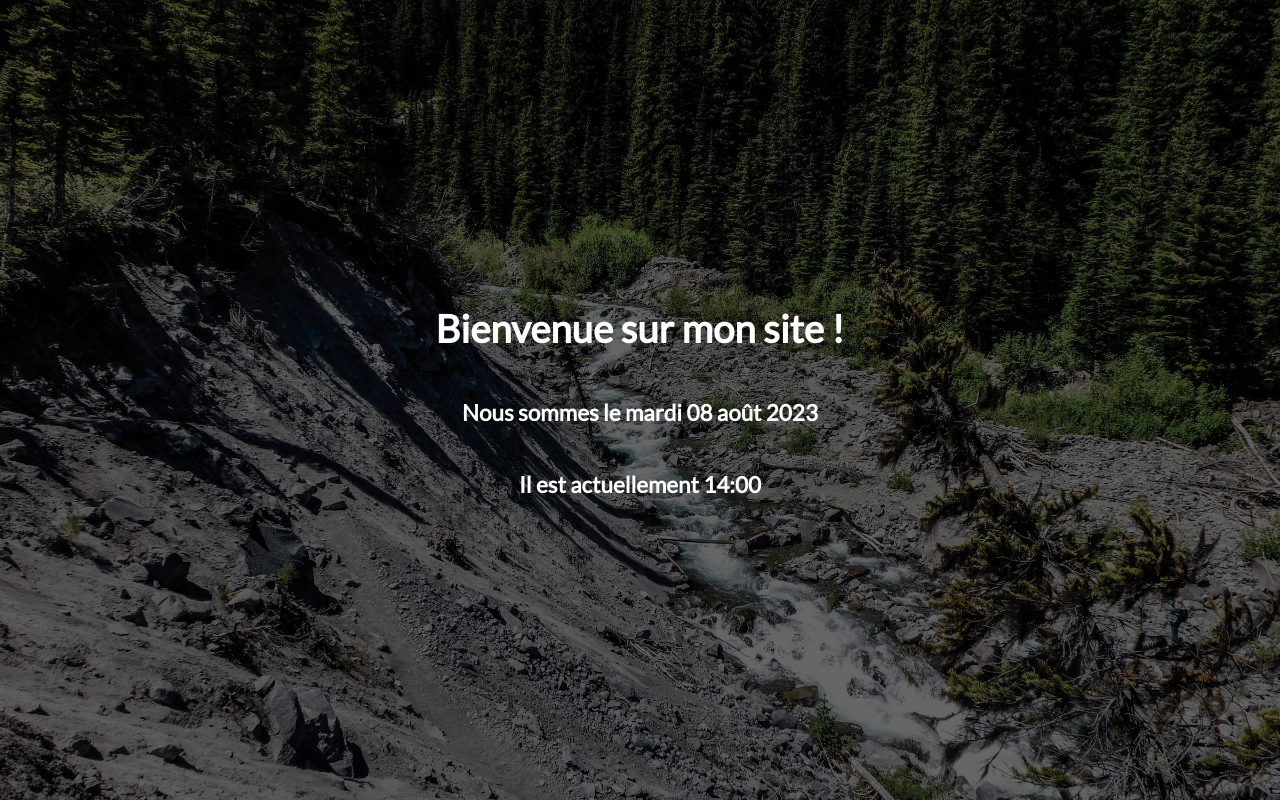
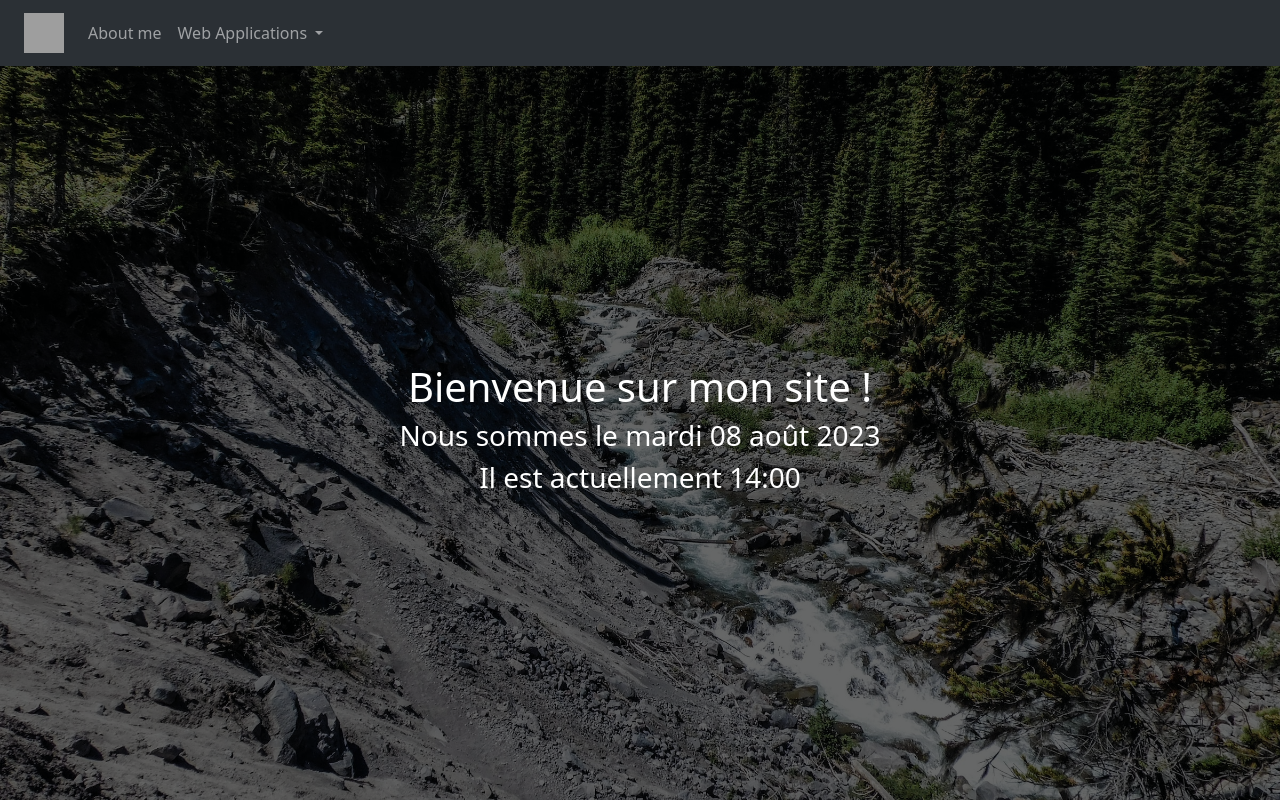
Before and after one commit to enorart/django-website, a Django app: page / in a window 1280 px wide. Run offline with Django 4.2, Linux system fonts and the light colour scheme; some libraries are stand-ins or nearby versions; grey boxes are pictures that could not be loaded.

Commit message:
Update index.html (home page)

```diff
--- a/src/Site/static/css/style-index.css
+++ b/src/Site/static/css/style-index.css
@@ -4,7 +4,6 @@ html, body {
     height:100%;
     margin:0;
     border:0;
-    font-family: "Lato", sans-serif;
 }
 
 body {
@@ -14,16 +13,24 @@ body {
     background-size:cover;
 }
 
-.container {
+.container-fluid{
     height:100%;
     padding:0;
     margin:0;
     display:flex;
     flex-direction:column;
+    background-color: rgba(1, 3, 2, 0.6);
+
+}
+
+.container-fluid-2{
+    height:100%;
+    padding:0;
+    margin:0;
+    display:flex;
     justify-content:center;
     align-items:center;
     font-size: 1.2rem;
+    flex-direction:column;
     color:rgb(255, 255, 255);
-    background-color: rgba(0,0,0,0.6);
-
 }
--- a/src/Site/templates/Site/index.html
+++ b/src/Site/templates/Site/index.html
@@ -6,12 +6,45 @@
     <meta name="viewport" content="width=device-width, initial-scale=1.0">
     <title>Index</title>
     <link  rel="stylesheet" href="{% static 'css/style-index.css' %}">   <!-- il faut load le fichier css pour appliquer les styles-->
+    <link href="https://cdn.jsdelivr.net/npm/bootstrap@5.3.1/dist/css/bootstrap.min.css" rel="stylesheet" integrity="sha384-4bw+/aepP/YC94hEpVNVgiZdgIC5+VKNBQNGCHeKRQN+PtmoHDEXuppvnDJzQIu9" crossorigin="anonymous">
 </head>
 <body>
-    <div class="container">
-        <h1>Bienvenue sur mon site !</h1>
-        <h3>Nous sommes le {{ date|date:" l d F Y" }}</h2>
-        <h3>Il est actuellement {{ date|time:" H:i" }}</h2>
+    <div class="container-fluid gx-0">
+        <nav class="navbar navbar-expand-lg bg-body-tertiary" data-bs-theme="dark">
+          <a class="navbar-brand ms-4" href="#">
+            <img src="https://cdn-icons-png.flaticon.com/64/5968/5968350.png" alt="Logo" width="40" height="40">
+            </a>
+          <button class="navbar-toggler" type="button" data-bs-toggle="collapse" data-bs-target="#navbarNavDropdown" aria-controls="navbarNavDropdown" aria-expanded="false" aria-label="Toggle navigation">
+            <span class="navbar-toggler-icon"></span>
+          </button>
+
+          <div class="collapse navbar-collapse" id="navbarNavDropdown">
+            <ul class="navbar-nav">
+              <li class="nav-item">
+                <a class="nav-link" href="/about-me">About me</a>
+              </li>
+              <li class="nav-item dropdown">
+                <a class="nav-link dropdown-toggle" href="#" role="button" data-bs-toggle="dropdown" aria-expanded="false">
+                  Web Applications
+                </a>
+                <ul class="dropdown-menu ">
+                  <li><a class="dropdown-item" href="/tasks">Tasks</a></li>
+                  <li><a class="dropdown-item" href="/chess">Chess</a></li>
+                </ul>
+              </li>
+            </ul>
+          </div>
+
+        </nav>
+
+        <div class="container-fluid-2">
+            <h1>Bienvenue sur mon site !</h1>
+            <h3>Nous sommes le {{ date|date:" l d F Y" }}</h2>
+            <h3>Il est actuellement {{ date|time:" H:i" }}</h2>
+        </div>
     </div>
+
+
+    <script src="https://cdn.jsdelivr.net/npm/bootstrap@5.3.1/dist/js/bootstrap.bundle.min.js" integrity="sha384-HwwvtgBNo3bZJJLYd8oVXjrBZt8cqVSpeBNS5n7C8IVInixGAoxmnlMuBnhbgrkm" crossorigin="anonymous"></script>
 </body>
 </html>
--- a/src/tasks/templates/tasks/index.html
+++ b/src/tasks/templates/tasks/index.html
@@ -24,7 +24,7 @@
 
     <div class="container-fluid mt-2">      <!-- il est utile de voir la border pour savoir d'où viennent les décalages-->
 
-    <!-- <header class="d-flex align-items-center gap-2 mb-2 border"> -->
+
     <header class="d-flex align-items-center justify-content-between gap-2 mb-2">
 
         <div class="d-flex align-items-center gap-2">
```
